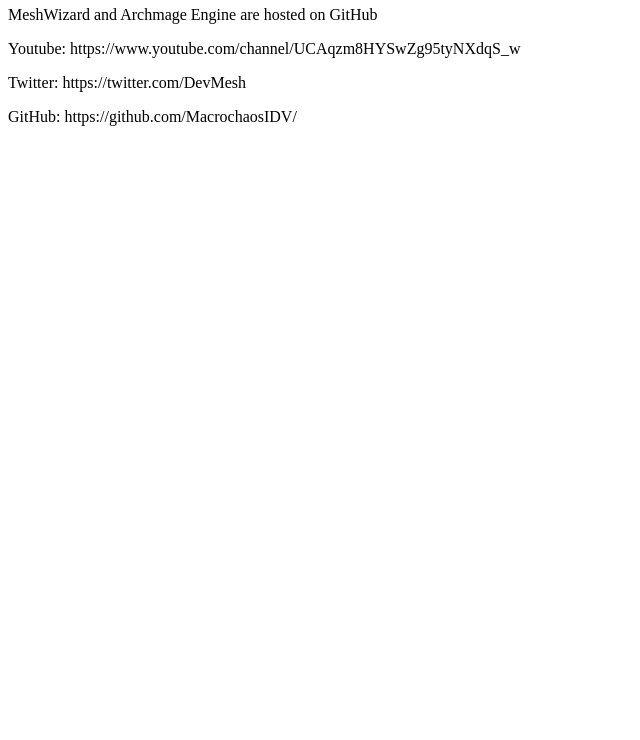
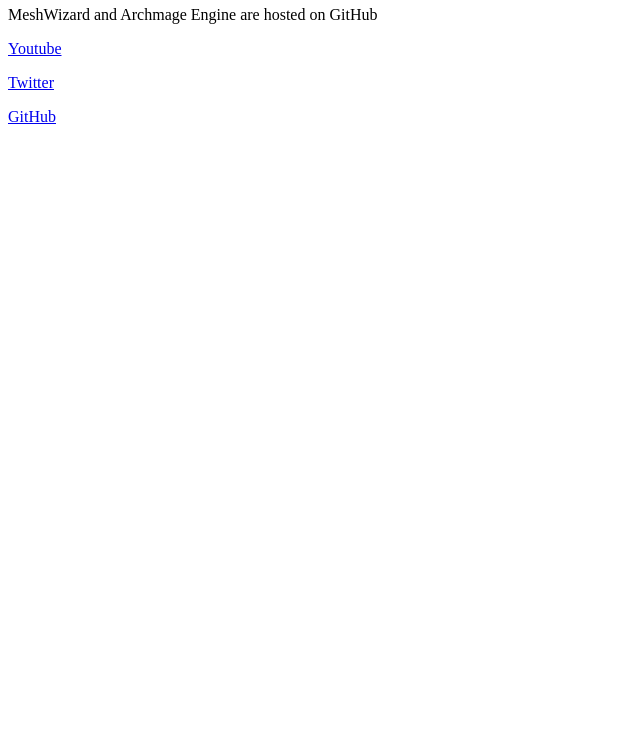
Before and after one commit to MacrochaosIDV/MacrochaosIDV.github.io, a plain HTML site: page index.html in a window 1280 px wide. Shown: the part 60-800 px from the top of the page, without its empty margins (0-640 px from the left). Drawn offline with Linux system fonts and the light colour scheme.

Commit message:
no message

```diff
--- a/index.html
+++ b/index.html
@@ -1,7 +1,5 @@
 <html>
     <head>
-
-
     </head>
     <body>
         <h1>
@@ -11,13 +9,13 @@
             MeshWizard and Archmage Engine are hosted on GitHub
         </p>
         <p>
-            Youtube: https://www.youtube.com/channel/UCAqzm8HYSwZg95tyNXdqS_w
+            <a href="https://www.youtube.com/channel/UCAqzm8HYSwZg95tyNXdqS_w ">Youtube</a>
         </p>
         <p>
-            Twitter: https://twitter.com/DevMesh
+            <a href="https://twitter.com/DevMesh">Twitter</a>
         </p>
         <p>
-            GitHub: https://github.com/MacrochaosIDV/
+            <a href="https://github.com/MacrochaosIDV/">GitHub</a>
         </p>
     </body>
 </html>
```
